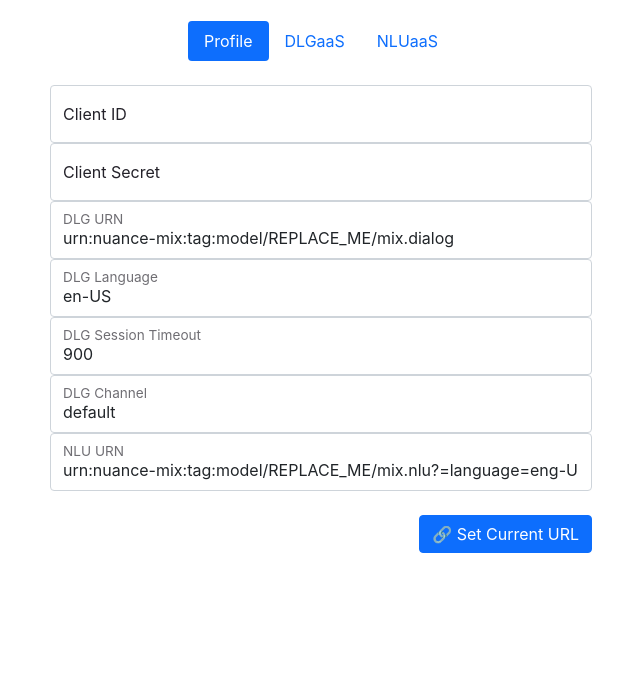
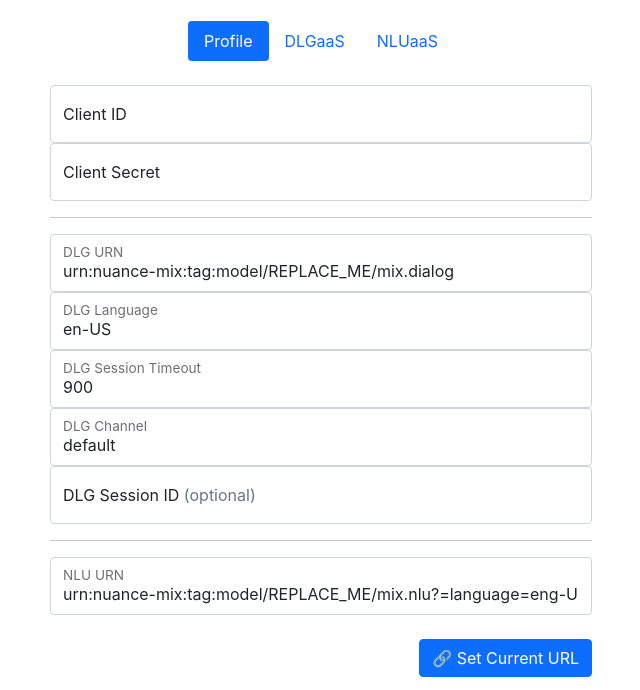
Before and after one commit to nuance-communications/mix-demo-client-azstaticwebapps, a Gatsby site: page /app in a window 1280 px wide. Shown: the part 110-800 px from the top of the page, without its empty margins (319-959 px from the left). Built offline with nearby package versions, Linux system fonts and the light colour scheme; Gatsby itself is replaced by a stand-in of ours; what cytoscape-dagre, react-safe-html would draw is missing.

Commit message:
Add support in profile for existing DLG session id

```diff
--- a/src/components/profile.js
+++ b/src/components/profile.js
@@ -17,7 +17,7 @@ const Tabs = loadable(() => import('react-bootstrap/Tabs'))
 const Tab = loadable(() => import('react-bootstrap/Tab'))
 const Button = loadable(() => import('react-bootstrap/Button'))
 
-function ProfileView({clientId, clientSecret, modelUrn, language, sessionTimeout, channel, nluModelUrn, onChangeTextInput}){
+function ProfileView({clientId, clientSecret, modelUrn, language, sessionTimeout, channel, nluModelUrn, sessionId, onChangeTextInput}){
 
   const save = () => {
     let params = new URLSearchParams()
@@ -28,6 +28,7 @@ function ProfileView({clientId, clientSecret, modelUrn, language, sessionTimeout
     params.set('sessionTimeout', sessionTimeout)
     params.set('channel', channel)
     params.set('nluModelUrn', nluModelUrn)
+    params.set('sessionId', sessionId)
     window.location.search = params.toString()
   }
 
@@ -45,6 +46,7 @@ function ProfileView({clientId, clientSecret, modelUrn, language, sessionTimeout
           <Form.Control name="clientSecret" type="password" value={clientSecret} placeholder="Enter Client Secret" onChange={onChangeTextInput} />
           <Form.Label>Client Secret</Form.Label>
         </Form.Group>
+        <hr/>
         <Form.Group className="form-floating">
           <Form.Control name="modelUrn" type="text" value={modelUrn} placeholder="Enter DLG URN" onChange={onChangeTextInput} />
           <Form.Label>DLG URN</Form.Label>
@@ -61,6 +63,11 @@ function ProfileView({clientId, clientSecret, modelUrn, language, sessionTimeout
           <Form.Control name="channel" type="text" value={channel} placeholder="Enter DLG Channel" onChange={onChangeTextInput} />
           <Form.Label>DLG Channel</Form.Label>
         </Form.Group>
+        <Form.Group className="form-floating">
+          <Form.Control name="sessionId" type="text" value={sessionId} placeholder="Enter DLG Session ID" onChange={onChangeTextInput} />
+          <Form.Label>DLG Session ID <span className='text-muted'>(optional)</span></Form.Label>
+        </Form.Group>
+        <hr/>
         <Form.Group className="form-floating">
           <Form.Control name="nluModelUrn" type="text" value={nluModelUrn} placeholder="Enter NLU URN" onChange={onChangeTextInput} />
           <Form.Label>NLU URN</Form.Label>
@@ -86,6 +93,7 @@ export default class Profile extends BaseClass {
       channel: 'default',
       language: 'en-US',
       sessionTimeout: 900,
+      sessionId: ''
     }
     this.onChangeTextInput = this.onChangeTextInput.bind(this)
   }
@@ -98,7 +106,8 @@ export default class Profile extends BaseClass {
       'nluModelUrn',
       'channel',
       'language',
-      'sessionTimeout'
+      'sessionTimeout',
+      'sessionId',
     ]);
     if(Object.keys(params).length){
       this.setState(params)
@@ -123,7 +132,8 @@ export default class Profile extends BaseClass {
               onChangeTextInput={this.onChangeTextInput.bind(this)}
               channel={this.state.channel}
               language={this.state.language}
-              sessionTimeout={this.state.sessionTimeout} />
+              sessionTimeout={this.state.sessionTimeout}
+              sessionId={this.state.sessionId}/>
           </Tab>
           <Tab eventKey="dlgaas" title={`DLGaaS`}></Tab>
           <Tab eventKey="nluaas" title={`NLUaaS`}></Tab>
```
